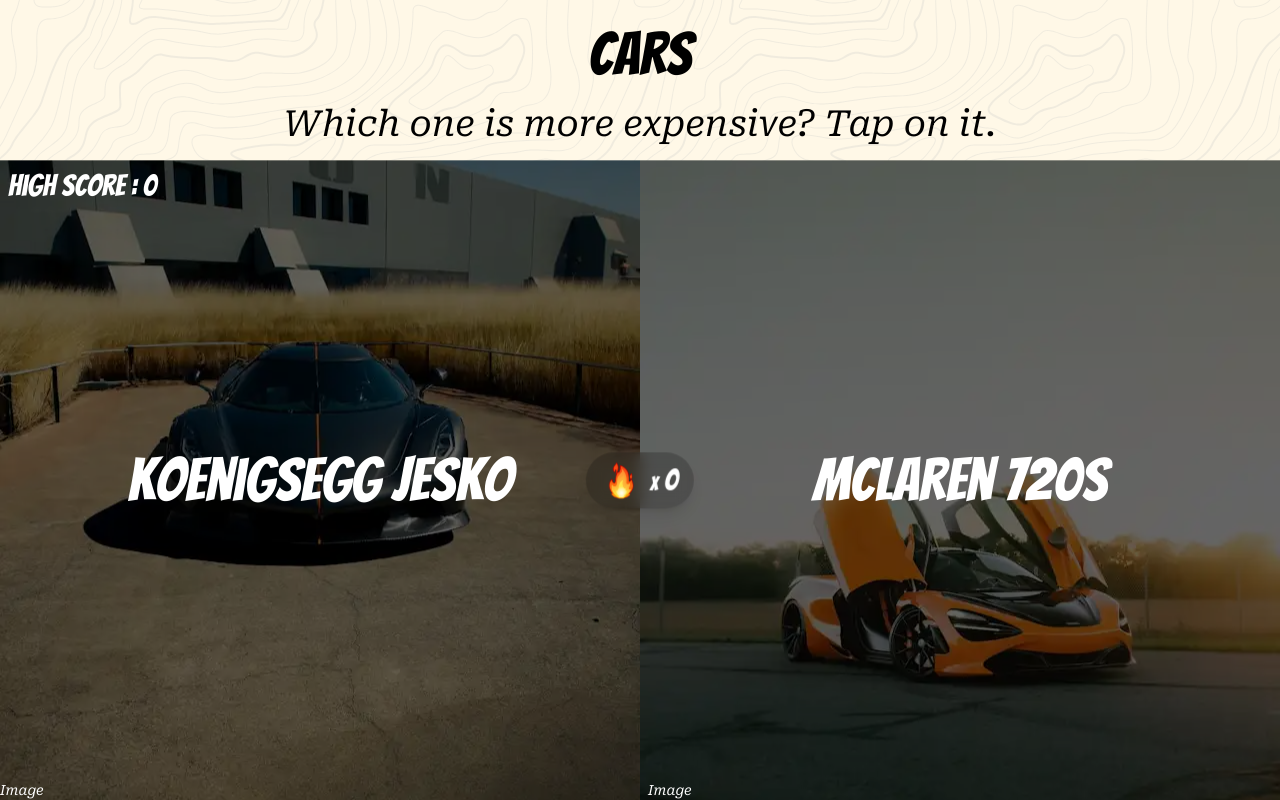
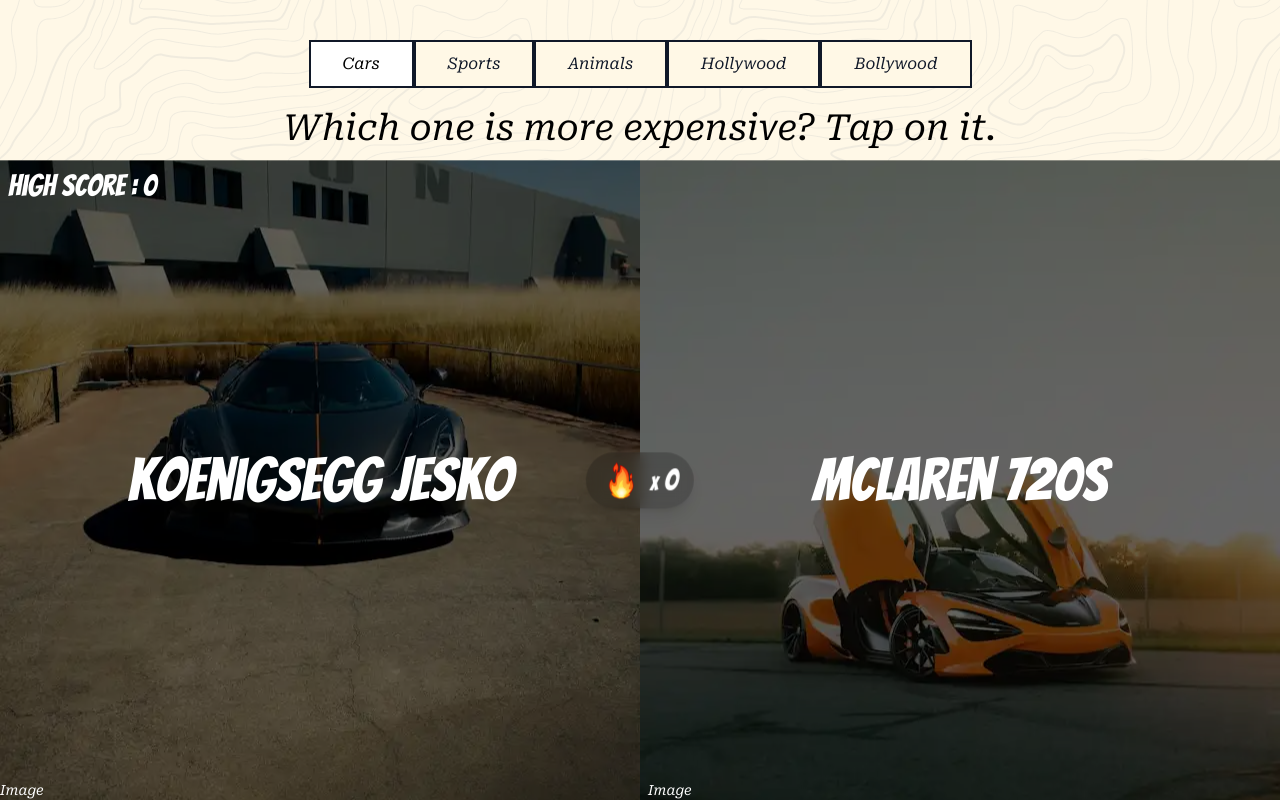
Before and after one commit to jatiinyadav/website1, a Next.js app: page / in a window 1280 px wide. Both pictures are taken after a click on the button "Cars". Built offline with nearby package versions, Linux system fonts and the light colour scheme.

Commit message:
[FEAT]: Added landing page effect

```diff
--- a/components/Game.tsx
+++ b/components/Game.tsx
@@ -2,6 +2,7 @@
 import { useEffect, useState } from "react";
 import GameOverModal from "./gameover";
 import StreakCounter from "./streak";
+import Buttons from "./buttons";
 
 type Comparison = {
   name: string;
@@ -78,8 +79,6 @@
       console.log("Selected Wrong");
 
       setTimeout(() => setGameOver(true), 300);
-      console.log(streak);
-      console.log(highScore);
       if (globalStreak > highScore) {
         setHighScore(globalStreak);
         localStorage.setItem("highScore", String(globalStreak));
@@ -168,9 +167,9 @@
   return (
     <>
       <div className="relative min-h-screen bg">
-        <h1 className="text-3xl sm:text-4xl md:text-5xl lg:text-6xl text-center pt-4 sm:pt-6 text-black font-bold hero">
-          {header.heading}
-        </h1>
+        <div>
+          <Buttons gap={false} selected={header.heading}/>
+        </div>
         <h2 className="text-xl sm:text-2xl md:text-3xl lg:text-4xl text-center pt-3 sm:pt-5 text-black description">
           {header.description}
         </h2>
--- a/components/buttons.tsx
+++ b/components/buttons.tsx
@@ -1,39 +1,94 @@
 "use client";
 
+import { gsap } from "gsap";
+import { useState } from "react";
+
 type Props = {
-  setShowGame: (val: boolean) => void;
-  setGameHeader: (val: string) => void;
-  setGameDescription: (val: string) => void;
+  setShowGame?: (val: boolean) => void;
+  setGameHeader?: (val: string) => void;
+  setGameDescription?: (val: string) => void;
+  gap?: boolean;
+  selected?: string;
 };
 
 const Buttons: React.FC<Props> = ({
   setShowGame,
   setGameHeader,
   setGameDescription,
+  gap = true,
+  selected = "",
 }) => {
+  const [showGap, setShowGap] = useState(gap);
+  const [selectedGenre, setSelectedGenre] = useState<string>(selected);
+
   const gamePrompts: Record<string, string> = {
     Cars: "Which one is more expensive? Tap on it.",
     Sports: "Which athlete has more titles? Tap on it.",
-    Movie: "Which movie has a higher IMDb rating? Tap on it.",
+    Animals: "Which animal has higher power? Tap on it.",
     Hollywood: "Which Hollywood star is more popular? Tap on it.",
     Bollywood: "Which Bollywood actor charges more? Tap on it.",
   };
 
+  const animateButtons = (genre: string) => {
+    if (!selectedGenre) {
+      setShowGap(false);
+      const targetY = window.innerHeight * -0.9; // Move up to 10% from top
+
+      // Animate buttons to move up and join together
+      const tl = gsap.timeline({
+        onComplete: () => {
+          // Trigger your logic after animation completes
+          showGame(genre);
+        },
+      });
+
+      // Step 1: Remove border-radius and spacing
+      tl.to(".genre-button", {
+        duration: 0.3,
+        borderRadius: 0,
+        margin: 0,
+        padding: "12px 20px", // optional tighter padding
+        stagger: 0.05,
+      });
+
+      // Step 2: Animate upward and combine
+      tl.to(".genre-button", {
+        duration: 0.5,
+        y: "-60vh",
+        ease: "power2.inOut",
+        stagger: 0.05,
+      });
+    } else {
+      setSelectedGenre(genre);
+      showGame(genre);
+    }
+  };
+
   const showGame = (genre: string) => {
-    setShowGame(true);
-    setGameHeader(genre);
-    setGameDescription(gamePrompts[genre] || "Make your choice! Tap on it.");
+    setShowGame?.(true);
+    setGameHeader?.(genre);
+    setGameDescription?.(gamePrompts[genre] || "Make your choice! Tap on it.");
   };
 
   return (
     <>
-      <div className="flex flex-wrap justify-center gap-4 sm:gap-6 md:gap-10 description">
+      <div
+        className={`flex flex-wrap justify-center ${
+          showGap ? "gap-4 sm:gap-6 md:gap-10" : "gap-0 pt-10"
+        } description`}
+      >
         {Object.keys(gamePrompts).map((genre) => (
           <button
             key={genre}
             type="button"
-            onClick={() => showGame(genre)}
-            className="text-gray-900 bg-[#fff8e6] border-2 border-gray-900 text-sm sm:text-base md:text-md rounded-lg px-6 sm:px-8 py-2 sm:py-2.5 cursor-pointer"
+            onClick={() => animateButtons(genre)}
+            className={`genre-button border-2 border-gray-900 text-sm sm:text-base md:text-md px-6 sm:px-8 py-2 sm:py-2.5 cursor-pointer
+        ${
+          selectedGenre === genre
+            ? "bg-white text-black"
+            : "bg-[#fff8e6] text-gray-900"
+        }
+      `}
           >
             {genre}
           </button>
--- a/components/verticalspinner.tsx
+++ b/components/verticalspinner.tsx
@@ -7,8 +7,14 @@
   "https://www.thiings.co/_next/image?url=https%3A%2F%2Flftz25oez4aqbxpq.public.blob.vercel-storage.com%2Fimage-BBXTV4LAEedO5jo0W6YkMkVyTlmflS.png&w=256&q=75",
   "https://www.thiings.co/_next/image?url=https%3A%2F%2Flftz25oez4aqbxpq.public.blob.vercel-storage.com%2Fimage-lRbpg8oTjmaqBgWDr4lfslf9vaE6u9.png&w=256&q=75",
   "https://www.thiings.co/_next/image?url=https%3A%2F%2Flftz25oez4aqbxpq.public.blob.vercel-storage.com%2Fimage-CX1AXPSpbznN7ptV0ESDhhWp3HJG9C.png&w=256&q=75",
+  "https://www.thiings.co/_next/image?url=https%3A%2F%2Flftz25oez4aqbxpq.public.blob.vercel-storage.com%2Fimage-T3qYlSLKV0Nh0PeSRW3YIPVgA0Mkqy.png&w=160&q=75",
+  "https://www.thiings.co/_next/image?url=https%3A%2F%2Flftz25oez4aqbxpq.public.blob.vercel-storage.com%2Fimage-8lOyrhQlGSIJTUcvjOAKuk8EGEYnAL.png&w=160&q=75",
+  "https://www.thiings.co/_next/image?url=https%3A%2F%2Flftz25oez4aqbxpq.public.blob.vercel-storage.com%2Fimage-lJtgyMsZAMhsOQy6TgetNuRXs9wjhj.png&w=160&q=75",
+  "https://www.thiings.co/_next/image?url=https%3A%2F%2Flftz25oez4aqbxpq.public.blob.vercel-storage.com%2Fimage-IF5eoJ5yDHH05GM6Qrdt6GwG0wWQhy.png&w=160&q=75",
   "https://www.thiings.co/_next/image?url=https%3A%2F%2Flftz25oez4aqbxpq.public.blob.vercel-storage.com%2Fimage-umsNhCOvityhX7YwcgZ0YerJKZD3XO.png&w=256&q=75",
   "https://www.thiings.co/_next/image?url=https%3A%2F%2Flftz25oez4aqbxpq.public.blob.vercel-storage.com%2Fimage-6Inz57rRx6BwWwDRsQO8nsSfyUVz1c.png&w=256&q=75",
+  "https://www.thiings.co/_next/image?url=https%3A%2F%2Flftz25oez4aqbxpq.public.blob.vercel-storage.com%2Fimage-oBUVWdbvHSxep2I7h2FU5nLccpdClO.png&w=160&q=75",
+  "https://www.thiings.co/_next/image?url=https%3A%2F%2Flftz25oez4aqbxpq.public.blob.vercel-storage.com%2Fimage-15cY68NLXaIbAjN5zcdSidVPjWn4fw.png&w=160&q=75",
   "https://www.thiings.co/_next/image?url=https%3A%2F%2Flftz25oez4aqbxpq.public.blob.vercel-storage.com%2Fimage-IPe6fFeR1w6DVZ2143Y6YCLibSOdq7.png&w=256&q=75",
   "https://www.thiings.co/_next/image?url=https%3A%2F%2Flftz25oez4aqbxpq.public.blob.vercel-storage.com%2Fimage-ob5X6P6AiLzXqRjJXCOedM4RaJ3Joa.png&w=256&q=75",
 ];
@@ -38,7 +44,7 @@
       {
         y: toY,
         ease: "none",
-        duration: 80,
+        duration: 100,
         repeat: -1,
       }
     );
```
Also changed, not shown: styles/globals.css.
